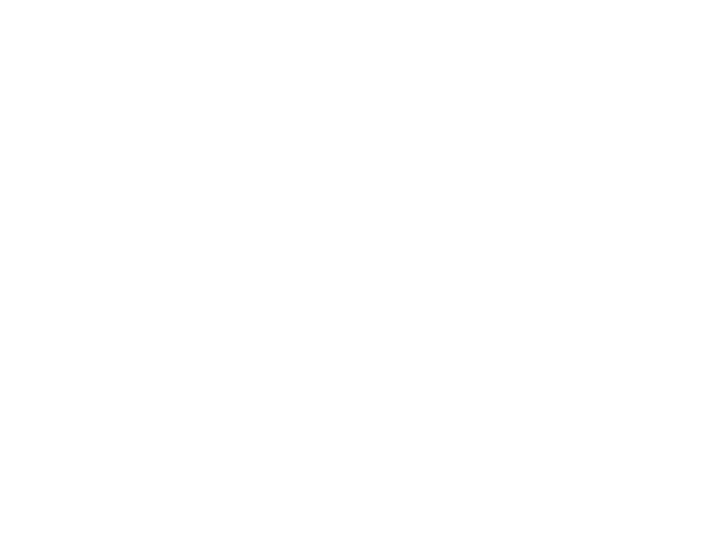
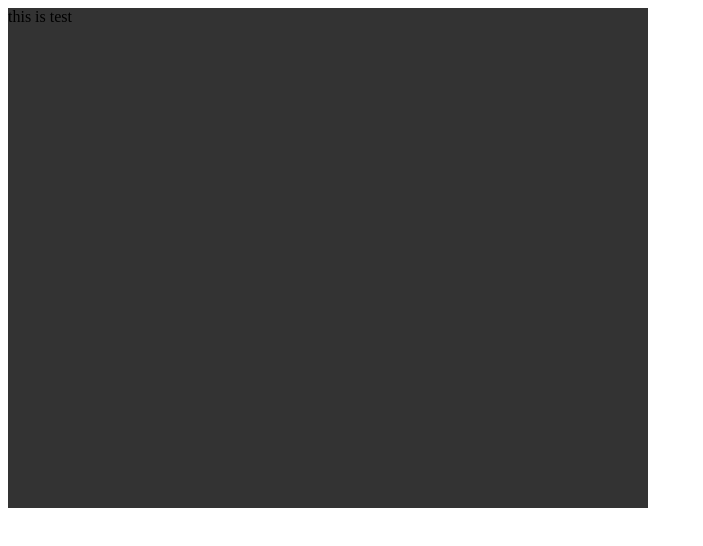
Before and after one commit to rafkus/rafkus.github.io, a plain HTML site: page index.html in a window 1280 px wide. Shown: the whole page, without its empty margins (0-703 px from the left). Drawn offline with Linux system fonts and the light colour scheme.

Commit message:
again css

```diff
--- a/index.html
+++ b/index.html
@@ -7,7 +7,7 @@
   </head>
   <body>
     <div class="container">
-
+      this is test
     </div>
   </body>
 </html>
--- a/style.css
+++ b/style.css
@@ -1,4 +1,5 @@
 .container {
   background-color: #333;
   width: 640px;
+  height: 500px;
 }
```
